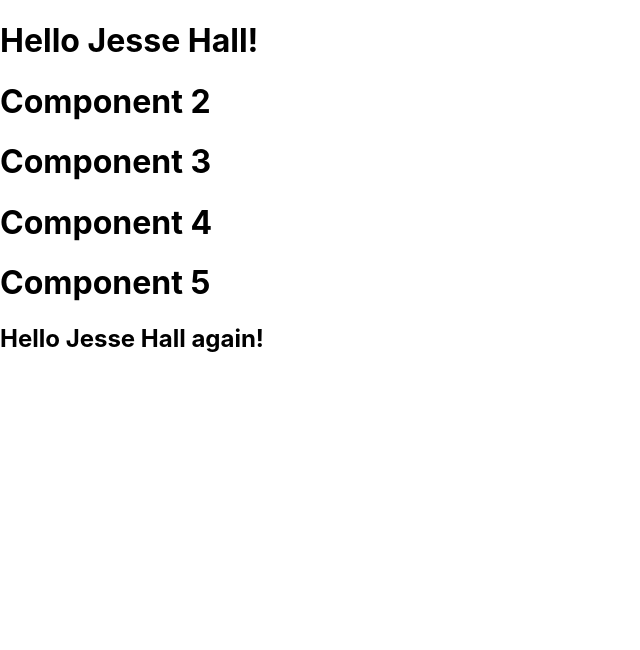
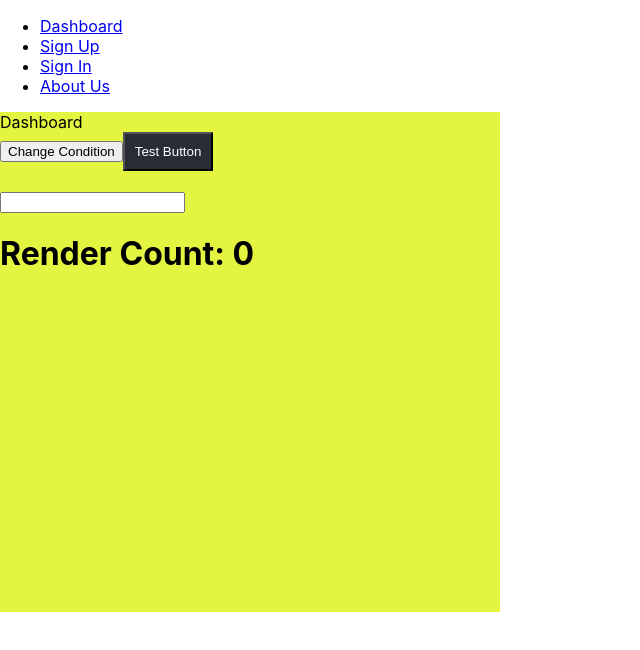
Before and after one commit to adtyagupta72/FYITMar26, a React (Create React App) app in the folder react-practice/: page / in a window 1280 px wide. Shown: the top 650 px of the page, without its empty margins (0-640 px from the left). Built offline with nearby package versions, Linux system fonts and the light colour scheme.

Commit message:
React: useRef problem 1 and solution

```diff
--- a/react-practice/src/RRouter/Dashboard.jsx
+++ b/react-practice/src/RRouter/Dashboard.jsx
@@ -1,4 +1,4 @@
-import { useEffect, useState } from 'react'
+import { useEffect, useRef, useState } from 'react'
 import './Dashboard.css'
 import Counter from './ReusableComponents/Counter'
 import style from './ReusableComponents/Button.module.css'
@@ -6,20 +6,28 @@
 const Dashboard = () =>
 {
     const [temp, setTemp] = useState(1)
+    // var [count, setCount] = useState(0)
     useEffect(()=>{
-        console.log("Use Effect in on the work!")
+        console.log("All renders!!")
+        count.current = count.current + 1
+        // setCount(count++)
     })
+
+    const [inputValue, setInputValue] = useState("")
+    const count = useRef(0)
+
+
     //Variation where it will be called in all the updation on the components -> Updation
 
-    useEffect(()=>{
-        console.log("Use Effect version 2 in on the work!")
-    }, [])
-    //Variation which will work on first render only -> Mounting
+    // useEffect(()=>{
+    //     console.log("Use Effect version 2 in on the work!")
+    // }, [])
+    // //Variation which will work on first render only -> Mounting
 
-    useEffect(()=>{
-        console.log("Use Effect version 3 in on the work!")
-    }, [temp])
-    //Variation of dependency
+    // useEffect(()=>{
+    //     console.log("Use Effect version 3 in on the work!")
+    // }, [temp])
+    // //Variation of dependency
 
     const [condition, setCondition] = useState("Open")
     let divStyleOpen = {
@@ -40,6 +48,11 @@
         if(condition === "Closed")
             setTemp(temp + 1)
     }
+    // function incrementCount()
+    // {
+    //     setCount(count++)
+    //     console.log("count:", count)
+    // }
 
     return <div style={ condition==="Open"? divStyleOpen: divStyleClosed}>
         {/*  id='dashboardDiv' */}
@@ -50,6 +63,15 @@
         <br/>
         <button onClick={()=>toggleCondition()}>Change Condition</button>
         <button className={style.myButton}>Test Button</button>
+        <br/>
+        {/* <button onClick={()=> incrementCount()}>Increment Count</button> */}
+        <br/>
+        <input
+            type="text"
+            value={inputValue}
+            onChange={(e) => setInputValue(e.target.value)}
+        />
+        <h1>Render Count: {count.current}</h1>
     </div>
 }
 export default Dashboard
--- a/react-practice/src/index.js
+++ b/react-practice/src/index.js
@@ -26,8 +26,8 @@
       console.log("This is a callback function from Index.js")
     }} callBackFun = {myParentCallBackFunction}/> */}
     {/* <ReactForms/> */}
-    {/* <ReactRouterExample/> */}
-    <PropDrilling/>
+    <ReactRouterExample/>
+    {/* <PropDrilling/> */}
   </React.StrictMode>
 );
 
```
Also changed, not shown: 1 other file (tests, documents, lock files or other folders).
